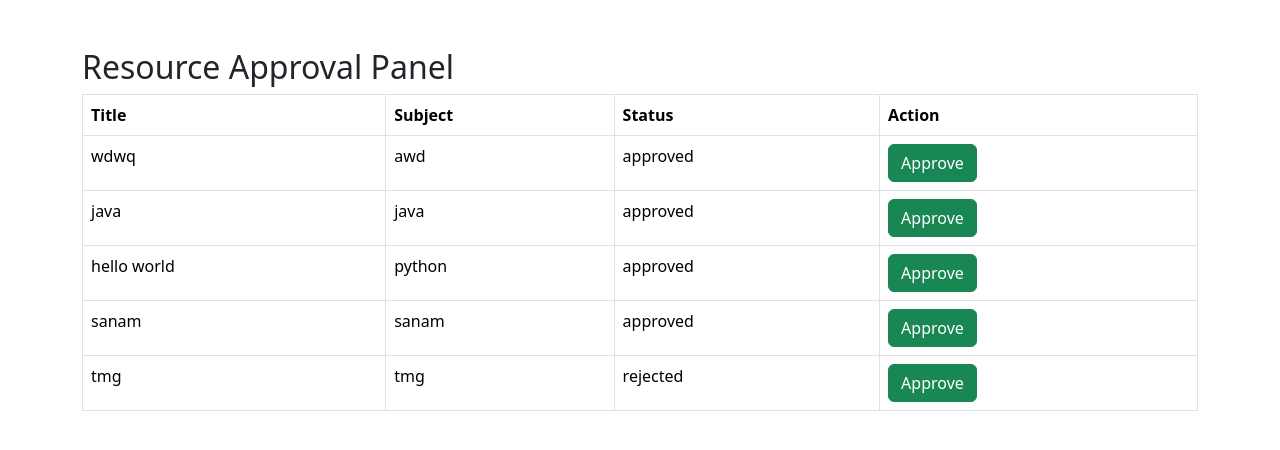
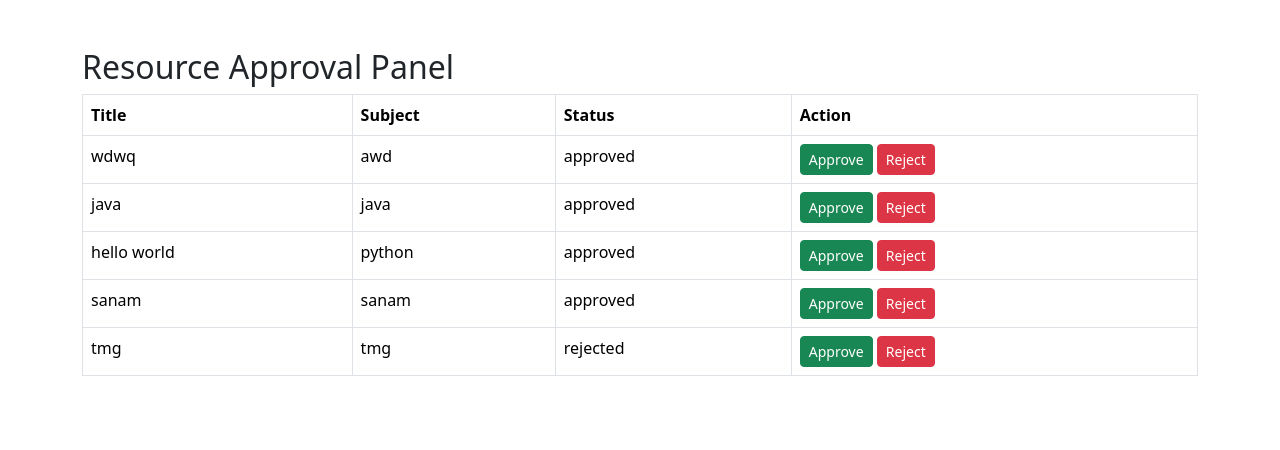
Before and after one commit to AakashLimbbu/freelearn, a Django app: page /admin-resources/ in a window 1280 px wide. Shown: the top 450 px of the page. Run offline with Django 5.2, Linux system fonts and the light colour scheme; data comes from the database, SQL or seed files in the repository; both versions use the stored data as it was after the commit.

Commit message:
Added resource rejection system

```diff
--- a/learning/models.py
+++ b/learning/models.py
@@ -17,9 +17,10 @@ class User(models.Model):
 class Resource(models.Model):
 
     STATUS_CHOICES = [
-        ('pending', 'Pending'),
-        ('approved', 'Approved'),
-    ]
+    ('pending', 'Pending'),
+    ('approved', 'Approved'),
+    ('rejected', 'Rejected'),
+]
 
     title = models.CharField(max_length=200)
     subject = models.CharField(max_length=100)
--- a/learning/templates/learning/admin_resources.html
+++ b/learning/templates/learning/admin_resources.html
@@ -31,12 +31,17 @@
             <td>{{ resource.status }}</td>
 
 <td>
+
     <a href="/approve-resource/{{ resource.id }}/"
-       class="btn btn-success">
+       class="btn btn-success btn-sm">
+        Approve
+    </a>
 
-        Approve
+    <a href="/reject-resource/{{ resource.id }}/"
+       class="btn btn-danger btn-sm">
+        Reject
+    </a>
 
-    </a>
 </td>
 
         </tr>
--- a/learning/urls.py
+++ b/learning/urls.py
@@ -32,4 +32,9 @@ path(
     views.approve_resource,
     name='approve-resource'
 ),
+path(
+    'reject-resource/<int:resource_id>/',
+    views.reject_resource,
+    name='reject-resource'
+),
 ]
--- a/learning/views.py
+++ b/learning/views.py
@@ -159,4 +159,13 @@ def approve_resource(request, resource_id):
     resource.save()
 
     return redirect('/admin-resources/')
+def reject_resource(request, resource_id):
+
+    resource = Resource.objects.get(id=resource_id)
+
+    resource.status = 'rejected'
+
+    resource.save()
+
+    return redirect('/admin-resources/')
 from .models import User, Resource
```
Also changed, not shown: db.sqlite3, learning/migrations/0003_alter_resource_status.py (added).
